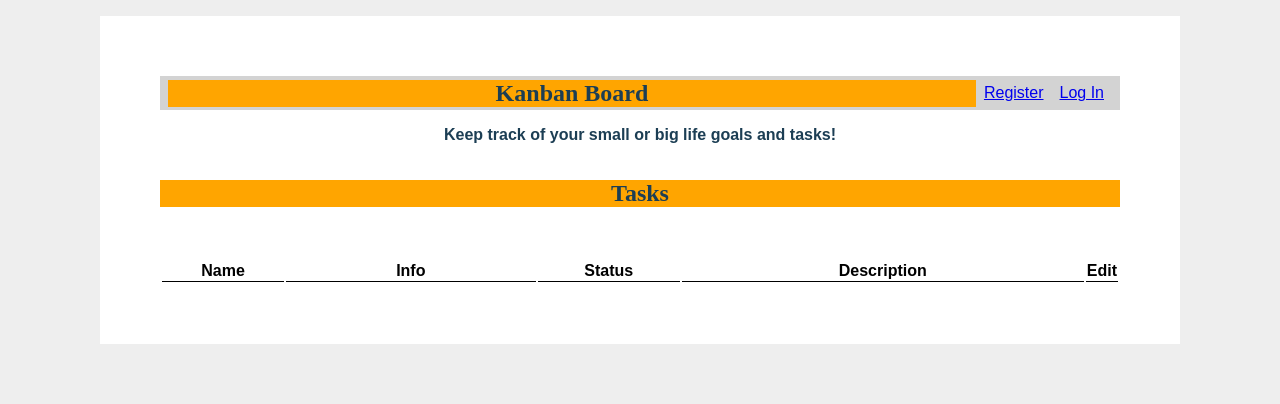
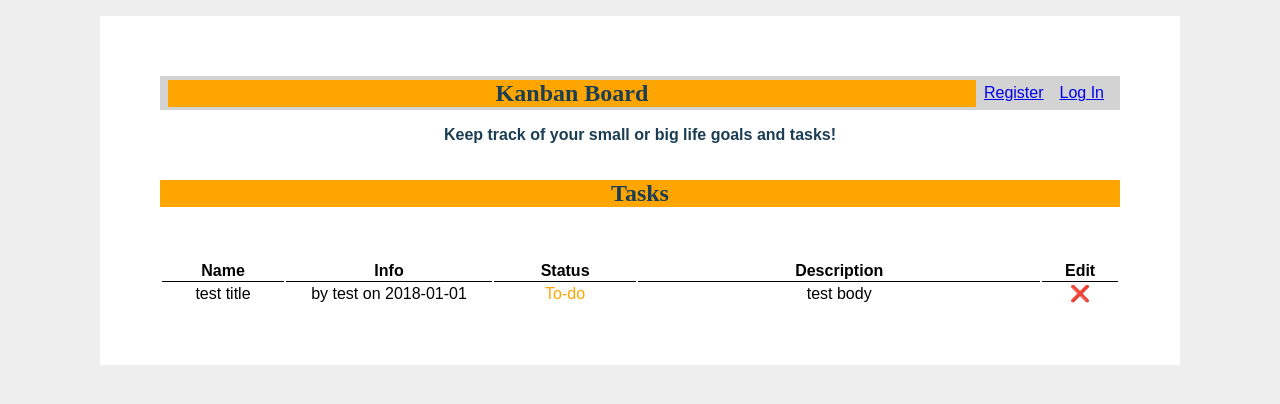
Before and after one commit to vickipetrova/KanbanBoard, a Flask app: page / in a window 1280 px wide. Shown: the top 404 px of the page. Run offline with Flask 2, Linux system fonts and the light colour scheme; data comes from the database, SQL or seed files in the repository; data that the repository does not hold is empty.

Commit message:
Made the tests work, added a new test.

```diff
--- a/KanbanFlaskr/blog.py
+++ b/KanbanFlaskr/blog.py
@@ -80,6 +80,7 @@ def update(id):
     if request.method == 'POST':
         title = request.form['title']
         body = request.form['body']
+        task_status = request.form['task_status']
         error = None
 
         if not title:
@@ -90,9 +91,9 @@ def update(id):
         else:
             db = get_db()
             db.execute(
-                'UPDATE post SET title = ?, body = ?'
+                'UPDATE post SET title = ?, body = ?, task_status = ?'
                 ' WHERE id = ?',
-                (title, body, id)
+                (title, body, task_status, id)
             )
             db.commit()
             return redirect(url_for('blog.index'))
--- a/KanbanFlaskr/static/style.css
+++ b/KanbanFlaskr/static/style.css
@@ -27,7 +27,7 @@ h1 {
 }
 
 .edit {
-    width: 2%;
+    width: 8%;
 }
 
 .description {
@@ -98,4 +98,3 @@ a:hover {
 }
 
 .action[type="symbol"] {font-size: larger;}
-.action[type="symbol"]:hover {font-size: x-large;}
--- a/app.py
+++ b/app.py
@@ -2,4 +2,4 @@ from KanbanFlaskr import app
 
 if __name__ == '__main__':
     # app.run(port=8000)
-    app.run()
+    app.run(debug=True)
```
Also changed, not shown: KanbanFlaskr/templates/blog/update.html (+10 -0 lines), tests/data.sql (+2 -2 lines), tests/test_blog.py (+14 -3 lines).
